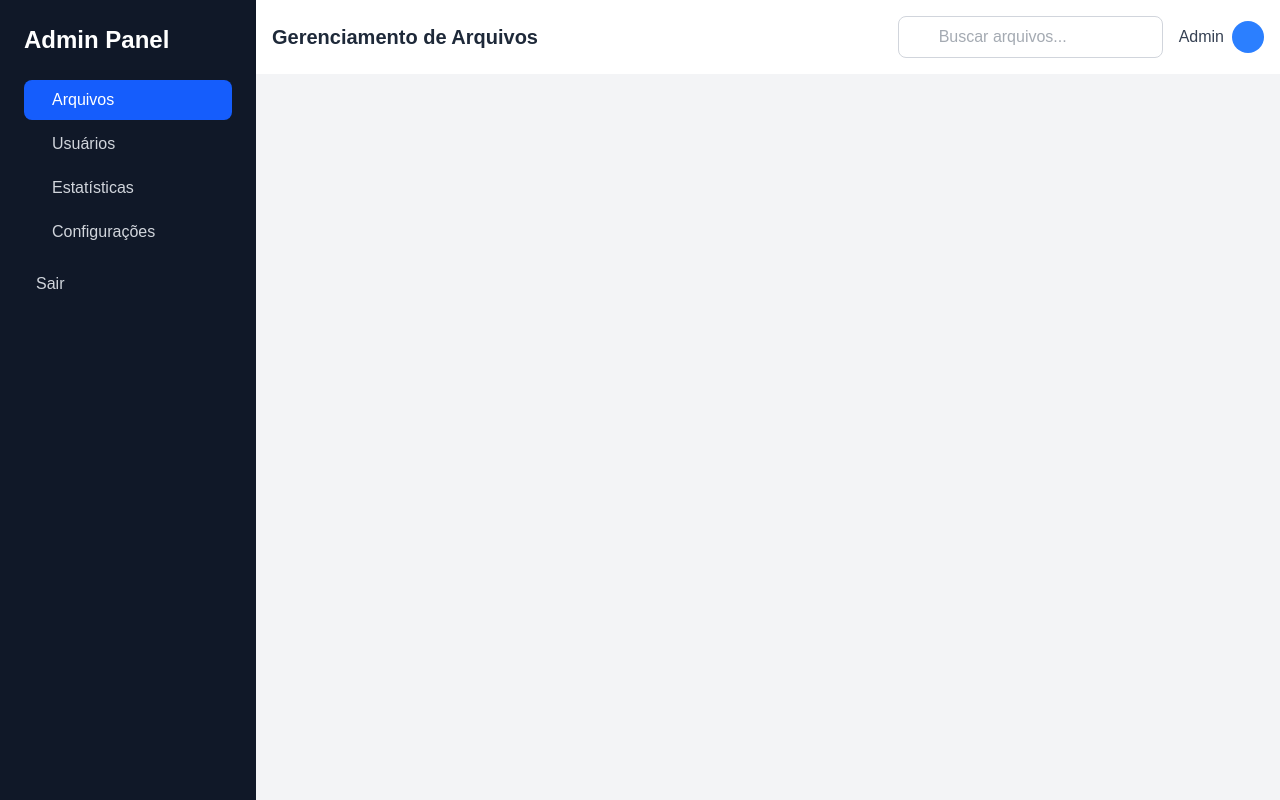
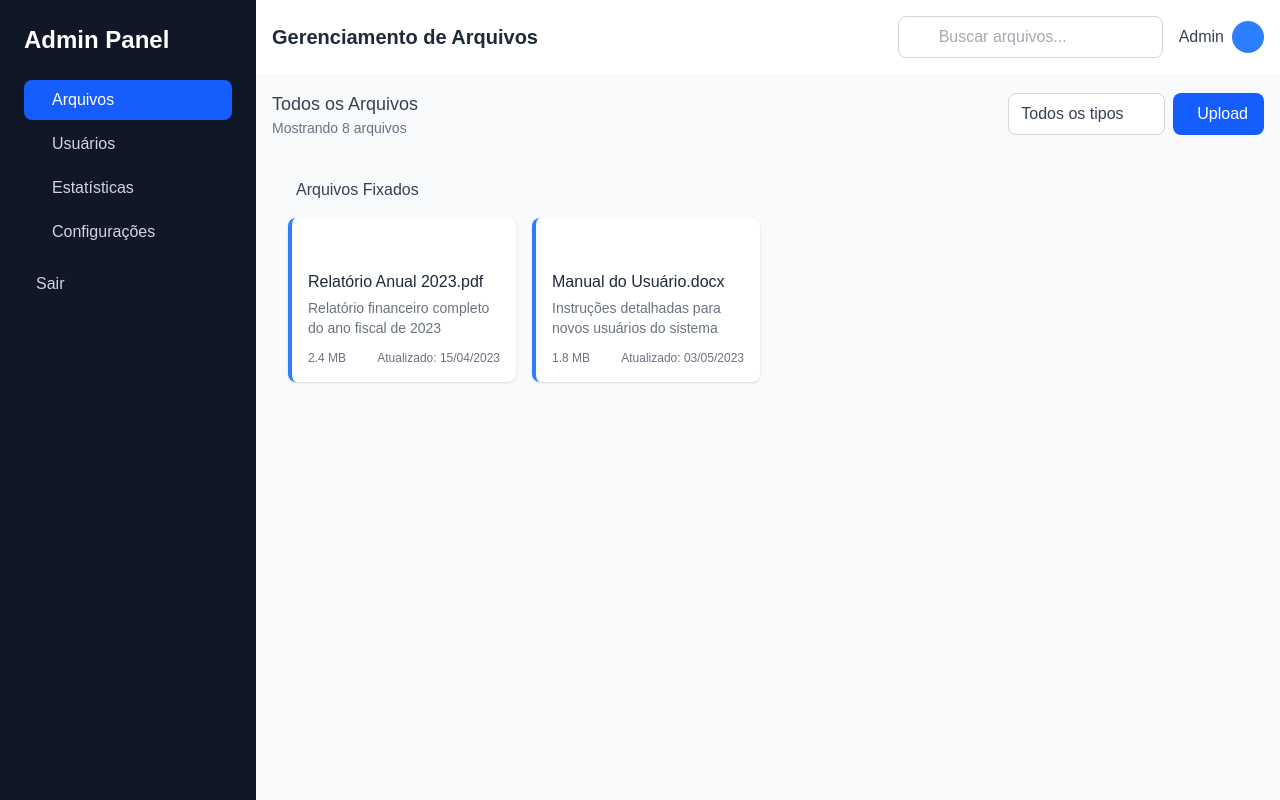
Before and after one commit to arnaldoliro/sistema-de-arquivos-adminstrador, a Next.js app: page / in a window 1280 px wide. Built offline with nearby package versions, Linux system fonts and the light colour scheme.

Commit message:
feat: creating a section for pinned files

```diff
--- a/src/app/page.tsx
+++ b/src/app/page.tsx
@@ -1,5 +1,7 @@
-
+'use client';
+import ActionBar from "@/components/ActionBar";
 import Navbar from "@/components/Navbar";
+import PinnedSection from "@/components/PinnedSection";
 import Sidebar from "@/components/Sidebar";
 
 export default function Home() {
@@ -8,8 +10,11 @@ export default function Home() {
       <Sidebar />
       <div className="flex-1 flex flex-col min-h-screen">
         <Navbar />
-        <main className="flex-1 p-6 bg-gray-100">
-          {/* Conteúdo principal aqui */}
+         <main className="flex-1 overflow-y-auto bg-gray-50 p-4">
+          <div className="max-w-7xl mx-auto">
+            <ActionBar />
+            <PinnedSection />
+          </div>
         </main>
       </div>
     </div>
--- /dev/null
+++ b/src/components/ActionBar/index.tsx
@@ -0,0 +1,26 @@
+export default function ActionBar() {
+  return (
+    <div className="flex flex-col md:flex-row md:items-center md:justify-between mb-6 space-y-4 md:space-y-0">
+      <div>
+        <h3 className="text-lg font-medium text-gray-700">Todos os Arquivos</h3>
+        <p className="text-sm text-gray-500" id="file-count">Mostrando 8 arquivos</p>
+      </div>
+      <div className="flex flex-col sm:flex-row space-y-2 sm:space-y-0 sm:space-x-2">
+        <div className="relative">
+         <select id="filter-select" className="appearance-none bg-white border border-gray-300 rounded-lg py-2 pl-3 pr-10 text-gray-700 focus:outline-none focus:ring-2 focus:ring-blue-500 focus:border-transparent">
+          <option value="all">Todos os tipos</option>
+          <option value="pdf">PDF</option>
+          <option value="doc">Documentos</option>
+          <option value="img">Imagens</option>
+          <option value="zip">Arquivos ZIP</option>
+         </select>
+         <i className="fas fa-chevron-down absolute right-3 top-3 text-gray-400 pointer-events-none"></i>
+        </div>
+        <button id="upload-button" className="bg-blue-600 hover:bg-blue-700 text-white py-2 px-4 rounded-lg flex items-center justify-center">
+          <i className="fas fa-upload mr-2"></i>
+          <span>Upload</span>
+        </button>
+      </div>
+    </div>
+  );
+}
--- /dev/null
+++ b/src/components/PinnedSection/index.tsx
@@ -0,0 +1,110 @@
+
+import { useState } from "react";
+
+const pinnedFiles = [
+  {
+    id: "1",
+    name: "Relatório Anual 2023.pdf",
+    description: "Relatório financeiro completo do ano fiscal de 2023",
+    size: "2.4 MB",
+    updated: "15/04/2023",
+    icon: "fa-file-pdf",
+    type: "pdf"
+  },
+  {
+    id: "2",
+    name: "Manual do Usuário.docx",
+    description: "Instruções detalhadas para novos usuários do sistema",
+    size: "1.8 MB",
+    updated: "03/05/2023",
+    icon: "fa-file-word",
+    type: "doc"
+  }
+];
+
+export default function PinnedSection() {
+  const [openDropdown, setOpenDropdown] = useState<string | null>(null);
+
+  // Funções para requisições futuras
+  const handleEdit = (id: string) => {
+    // TODO: Requisição para editar arquivo
+    alert(`Editar arquivo ${id}`);
+  };
+  const handleDownload = (id: string) => {
+    // TODO: Requisição para download
+    alert(`Baixar arquivo ${id}`);
+  };
+  const handleUnpin = (id: string) => {
+    // TODO: Requisição para desafixar
+    alert(`Desafixar arquivo ${id}`);
+  };
+  const handleDelete = (id: string) => {
+    // TODO: Requisição para excluir
+    alert(`Excluir arquivo ${id}`);
+  };
+
+  return (
+    <div className="mb-8 pinned-section rounded-lg p-4">
+      <h4 className="text-md font-medium text-gray-700 mb-4">
+        <i className="fas fa-thumbtack mr-2 text-blue-600"></i>
+        Arquivos Fixados
+      </h4>
+      <div
+        id="pinned-files"
+        className="grid grid-cols-1 sm:grid-cols-2 lg:grid-cols-3 xl:grid-cols-4 gap-4"
+      >
+        {pinnedFiles.map(file => (
+          <div key={file.id} className="file-card bg-white rounded-lg shadow p-4 border-l-4 border-blue-500">
+            <div className="flex justify-between items-start mb-3">
+              <div className={`file-icon ${file.type}-icon`}>
+                <i className={`fas ${file.icon}`}></i>
+              </div>
+              <div className="dropdown relative">
+                <button
+                  className="text-gray-500 hover:text-gray-700 focus:outline-none"
+                  onClick={() => setOpenDropdown(openDropdown === file.id ? null : file.id)}
+                >
+                  <i className="fas fa-ellipsis-v"></i>
+                </button>
+                {openDropdown === file.id && (
+                  <div className="dropdown-menu absolute right-0 mt-2 w-48 bg-white rounded-md shadow-lg z-10 border border-gray-200">
+                    <button
+                      className="block w-full text-left px-4 py-2 text-sm text-gray-700 hover:bg-gray-100"
+                      onClick={() => handleEdit(file.id)}
+                    >
+                      <i className="fas fa-edit mr-2"></i> Editar
+                    </button>
+                    <button
+                      className="block w-full text-left px-4 py-2 text-sm text-gray-700 hover:bg-gray-100"
+                      onClick={() => handleDownload(file.id)}
+                    >
+                      <i className="fas fa-download mr-2"></i> Baixar
+                    </button>
+                    <button
+                      className="block w-full text-left px-4 py-2 text-sm text-gray-700 hover:bg-gray-100"
+                      onClick={() => handleUnpin(file.id)}
+                    >
+                      <i className="fas fa-thumbtack mr-2"></i> Desafixar
+                    </button>
+                    <button
+                      className="block w-full text-left px-4 py-2 text-sm text-red-600 hover:bg-gray-100"
+                      onClick={() => handleDelete(file.id)}
+                    >
+                      <i className="fas fa-trash-alt mr-2"></i> Excluir
+                    </button>
+                  </div>
+                )}
+              </div>
+            </div>
+            <h5 className="font-medium text-gray-800 mb-1">{file.name}</h5>
+            <p className="text-sm text-gray-500 mb-3">{file.description}</p>
+            <div className="flex justify-between items-center text-xs text-gray-500">
+              <span>{file.size}</span>
+              <span>Atualizado: {file.updated}</span>
+            </div>
+          </div>
+        ))}
+      </div>
+    </div>
+  );
+}
```
